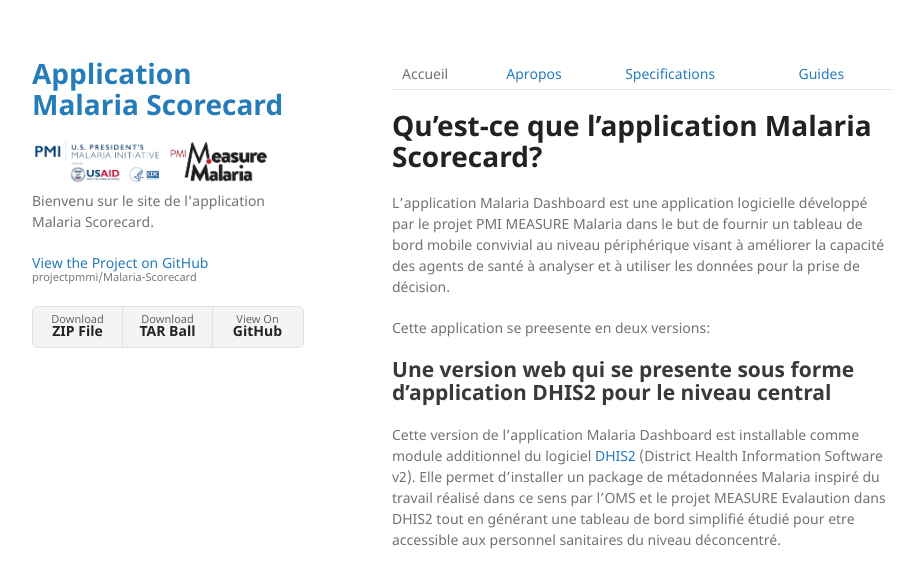
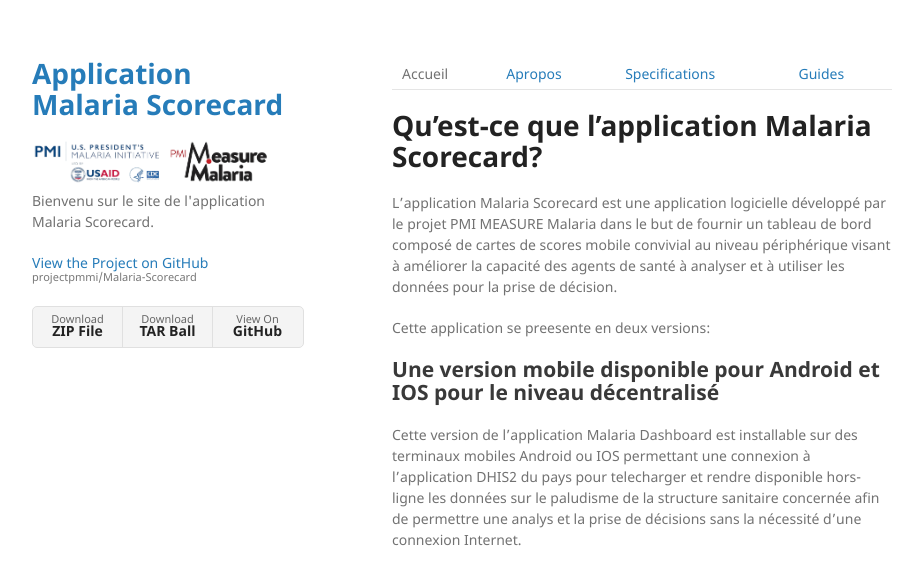
Before and after one commit to projectpmmi/Malaria-Scorecard, a Jekyll site: the page built from docs/index.md, in a window 1280 px wide and 1400 px high. Shown: the top 570 px of the window, without its empty margins (178-1100 px from the left). Built offline with Jekyll 4.4.1, drawn with Linux system fonts in a browser that asks for light colours; some of the changed text lies outside the part shown; grey boxes are pictures that could not be loaded.

Commit message:
Update index.md

```diff
--- a/docs/index.md
+++ b/docs/index.md
@@ -7,28 +7,20 @@
 
 # Qu'est-ce que l'application Malaria Scorecard?
 
-L'application Malaria Dashboard est une application logicielle développé par le projet PMI MEASURE Malaria dans le but de fournir un tableau de bord mobile convivial au niveau périphérique visant à améliorer la capacité des agents de santé à analyser et à utiliser les données pour la prise de décision.
+L'application Malaria Scorecard est une application logicielle développé par le projet PMI MEASURE Malaria dans le but de fournir un tableau de bord composé de cartes de scores mobile convivial au niveau périphérique visant à améliorer la capacité des agents de santé à analyser et à utiliser les données pour la prise de décision.
 
 Cette application se preesente en deux versions:
-
-## Une version web qui se presente sous forme d'application DHIS2 pour le niveau central
-
-Cette version de l'application Malaria Dashboard est installable comme module additionnel du logiciel [DHIS2](https://dhis2.org/) (District Health Information Software v2). Elle permet d'installer un package de métadonnées Malaria inspiré du travail réalisé dans ce sens par l'OMS et le projet MEASURE Evalaution dans DHIS2 tout en générant une tableau de bord simplifié étudié pour etre accessible aux personnel sanitaires du niveau déconcentré.
-
-<iframe width="560" height="315" src="https://www.youtube.com/embed/zqi4HxoEVvM" title="YouTube video player" frameborder="0" allow="accelerometer; autoplay; clipboard-write; encrypted-media; gyroscope; picture-in-picture" allowfullscreen></iframe>
-
-
-
-* * *
-
 
 ## Une version mobile disponible pour Android et IOS pour le niveau décentralisé
 Cette version de l'application Malaria Dashboard est installable sur des terminaux mobiles Android ou IOS permettant une connexion à l'application DHIS2 du pays pour telecharger et rendre disponible hors-ligne les données sur le paludisme de la structure sanitaire concernée afin de permettre une analys et la prise de décisions sans la nécessité d'une connexion Internet.
 
-<iframe width="560" height="315" src="https://www.youtube.com/embed/YifPLQ1qNCE" title="YouTube video player" frameborder="0" allow="accelerometer; autoplay; clipboard-write; encrypted-media; gyroscope; picture-in-picture" allowfullscreen></iframe>
-
+<iframe width="560" height="315" src="https://www.youtube.com/embed/uVvz33ODoH0" title="YouTube video player" frameborder="0" allow="accelerometer; autoplay; clipboard-write; encrypted-media; gyroscope; picture-in-picture" allowfullscreen></iframe>
 
 * * *
 
+## Une version web qui se presente sous forme d'application DHIS2 pour le niveau central
+
+Cette version de l'application Malaria Scorecard est installable comme module additionnel du logiciel [DHIS2](https://dhis2.org/) (District Health Information Software v2). Elle permet d'installer un package de métadonnées Malaria inspiré du travail réalisé dans ce sens par l'OMS et le projet MEASURE Evalaution dans DHIS2 tout en générant une tableau de bord simplifié étudié pour être accessible au personnel sanitaires du niveau déconcentré.
+
 
 Accueil | [Apropos](./about.md) | [Specifications](./specs.md) | [Guides](./userguide.md)
```
